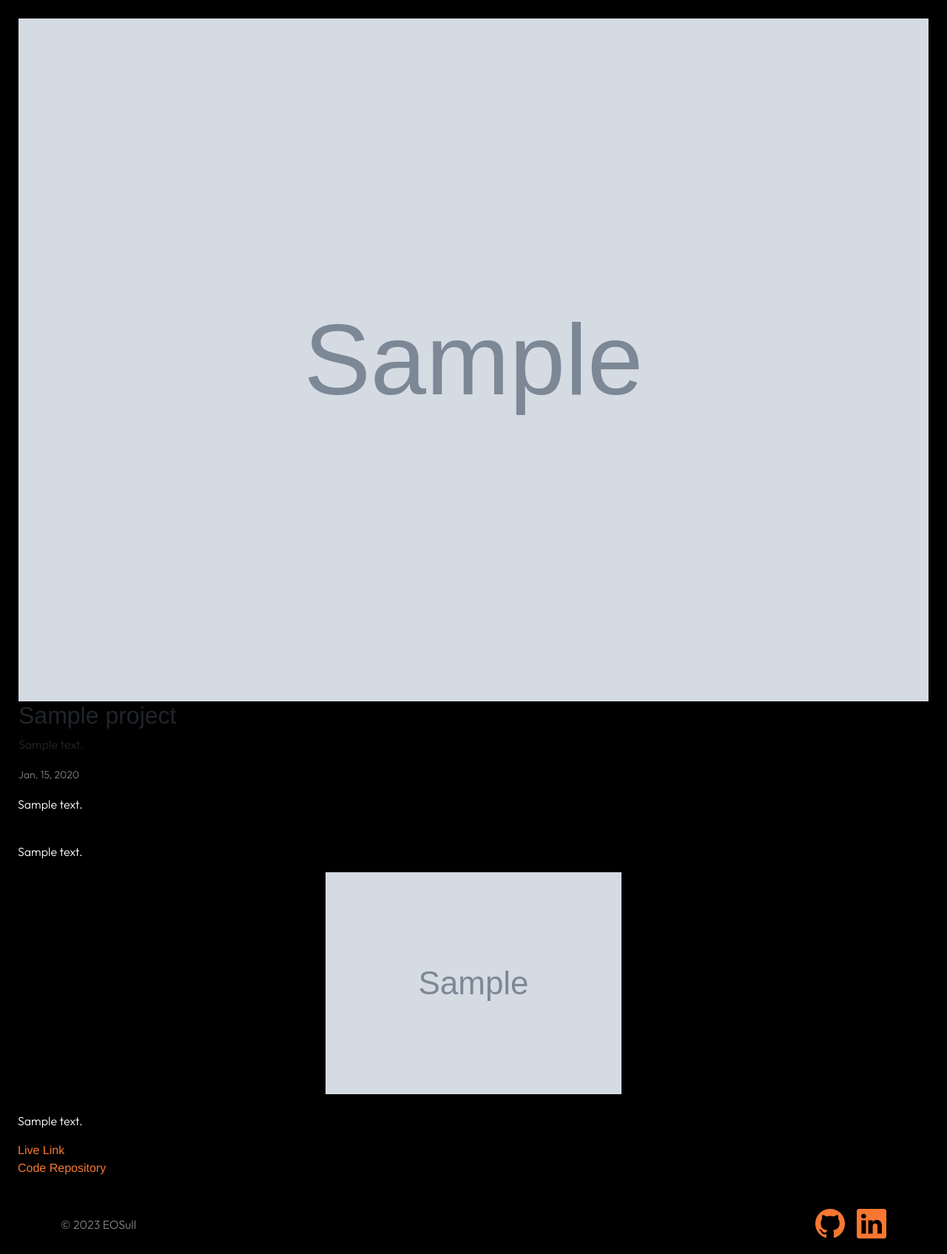
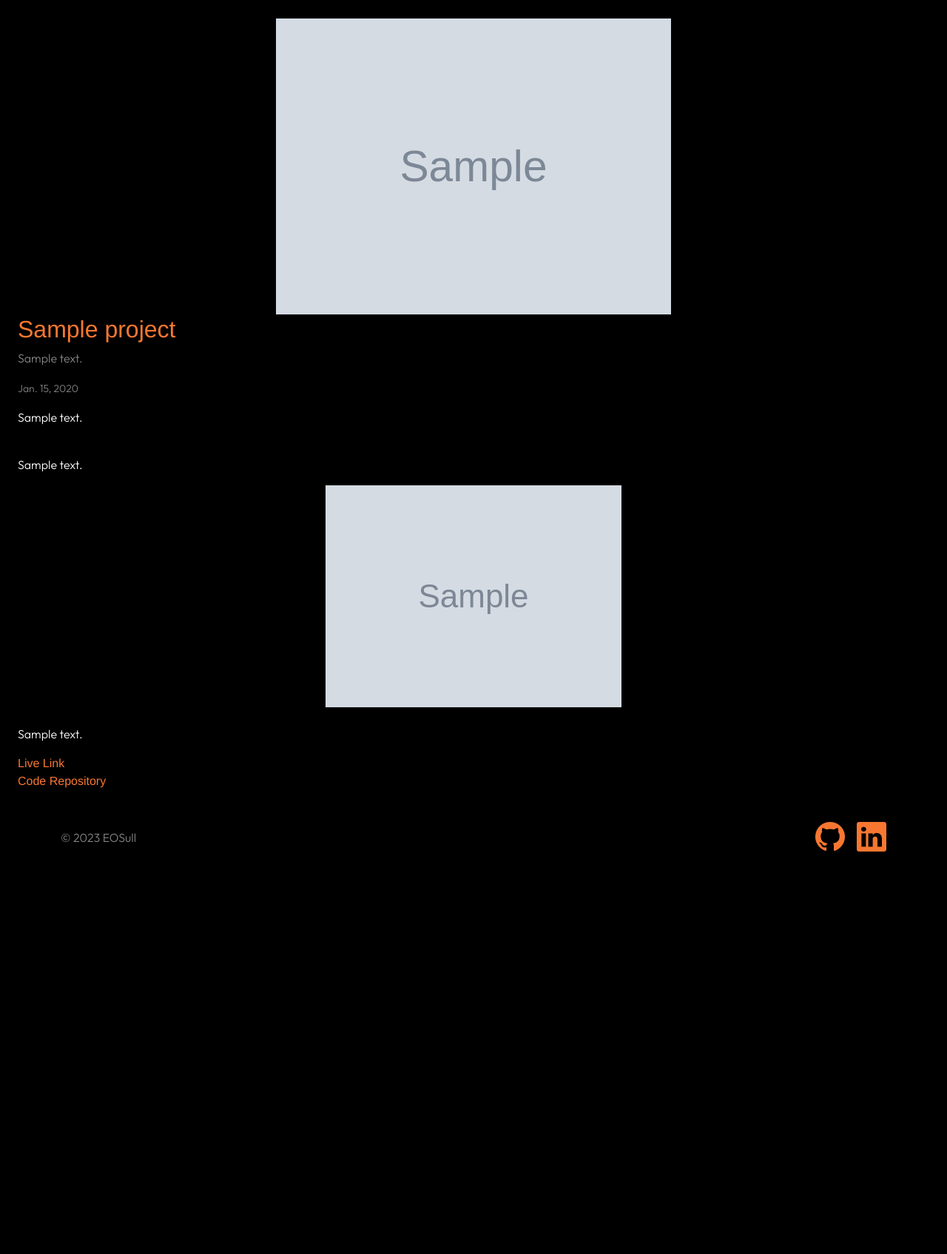
Before and after one commit to eosull/Portfolio-Site, a Django app: page /portfolio/1/ in a window 1280 px wide. Shown: the part 25-1720 px from the top of the page at 74% size. After the commit the page ends 1176 px from the top, so only its background shows below. Run offline with Django 4.2, Linux system fonts and the light colour scheme; tables that the repository leaves empty hold one stand-in row (values such as "Sample post"); grey boxes marked "Sample" are stand-in pictures; some libraries are stand-ins or nearby versions.

Commit message:
style:adjust project images and captions

```diff
--- a/portfolio/templates/projects/project_detail.html
+++ b/portfolio/templates/projects/project_detail.html
@@ -6,16 +6,14 @@
 
     <div class="row">
         <div class="col mb-4 mb-lg-0 p-4">
-            <div class="card">
-                <img src="{{ project.image_main.url }}" alt="{{ project.title }}" class="img-fluid">
-                <h2>{{ project.title }}</h2>
-                <div class="row">
-                </div>
-                <p>{{ project.description }}</p>
-                <p><small class="text-muted">{{ project.date }}</small></p>
+            <div class="card project-details justify-content-center mx-auto">
+                <img src="{{ project.image_main.url }}" alt="{{ project.title }}" class="mx-auto img-fluid">
             </div>
             <div class="row">
                 <div class="col">
+                    <h2 class="orange-highlight">{{ project.title }}</h2>
+                    <p class="text-lvl-one">{{ project.description }}</p>
+                    <p><small class="text-muted">{{ project.date }}</small></p>
                     <p>{{ project.body_text_1 }}</p>
                     <br>
                     <p>{{ project.body_text_2 }}</p>
--- a/portfolio/templates/projects/projects.html
+++ b/portfolio/templates/projects/projects.html
@@ -5,19 +5,19 @@
 <div class="container-fluid">
     <div class="row justify-content-center my-3">
         <div class="col text-center">
-            <h2>Development Work</h2>
+            <h2 class="orange-highlight">Development Work</h2>
         </div>
     </div>
 
     <div class="row">
             {% for project in projects %}
-            <div class="col-lg-6 col-md-12 mb-4 mb-lg-0 p-4">
+            <div class="col-lg-6 col-md-12 mb-4 mb-lg-0 p-2 m-auto">
                 <div class="card bg-dark text-white">
                   <img src="{{ project.image_main.url }}" alt="{{ project.title }}" class="card-img img-fluid">
                   <a href="{% url 'project_detail' project.id %}">
                     <div class="card-img-overlay hidden">
                         <p class="card-title">{{ project.title }}</p>
-                        <p class="card-text">{{ project.description }}</p>
+                        <p class="card-text orange-highlight">{{ project.description }}</p>
                       </div>
                   </a>
                 </div>
--- a/static/css/base.css
+++ b/static/css/base.css
@@ -60,7 +60,7 @@ ul {
     color: var(--orange);
 }
 
-img {
+.card img {
     height: 400px;
     overflow: hidden;
 }
@@ -117,3 +117,12 @@ img {
 .form-input-long {
     width: 50%;
 }
+
+/* Project Details Page */
+.project-details {
+    width: 60%;
+}
+
+.project-details img {
+    max-height: 400px;
+}
```
